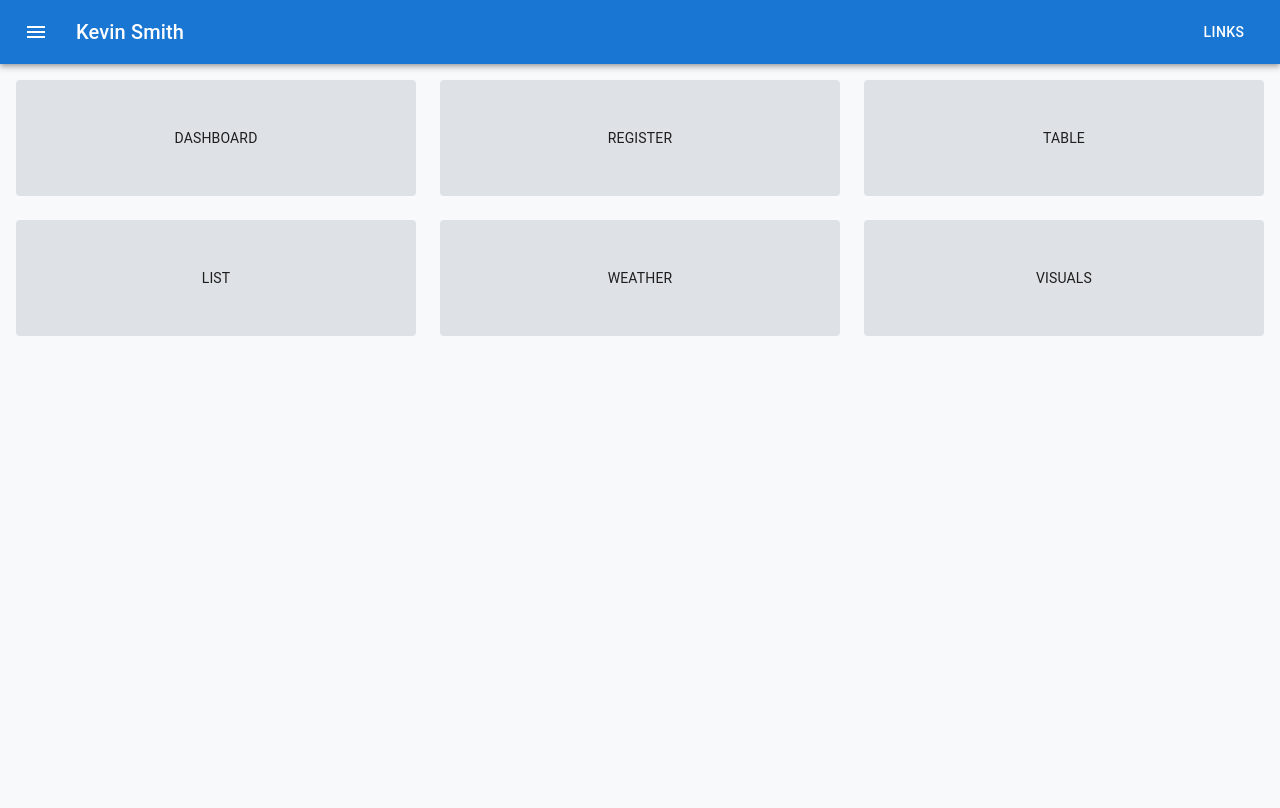
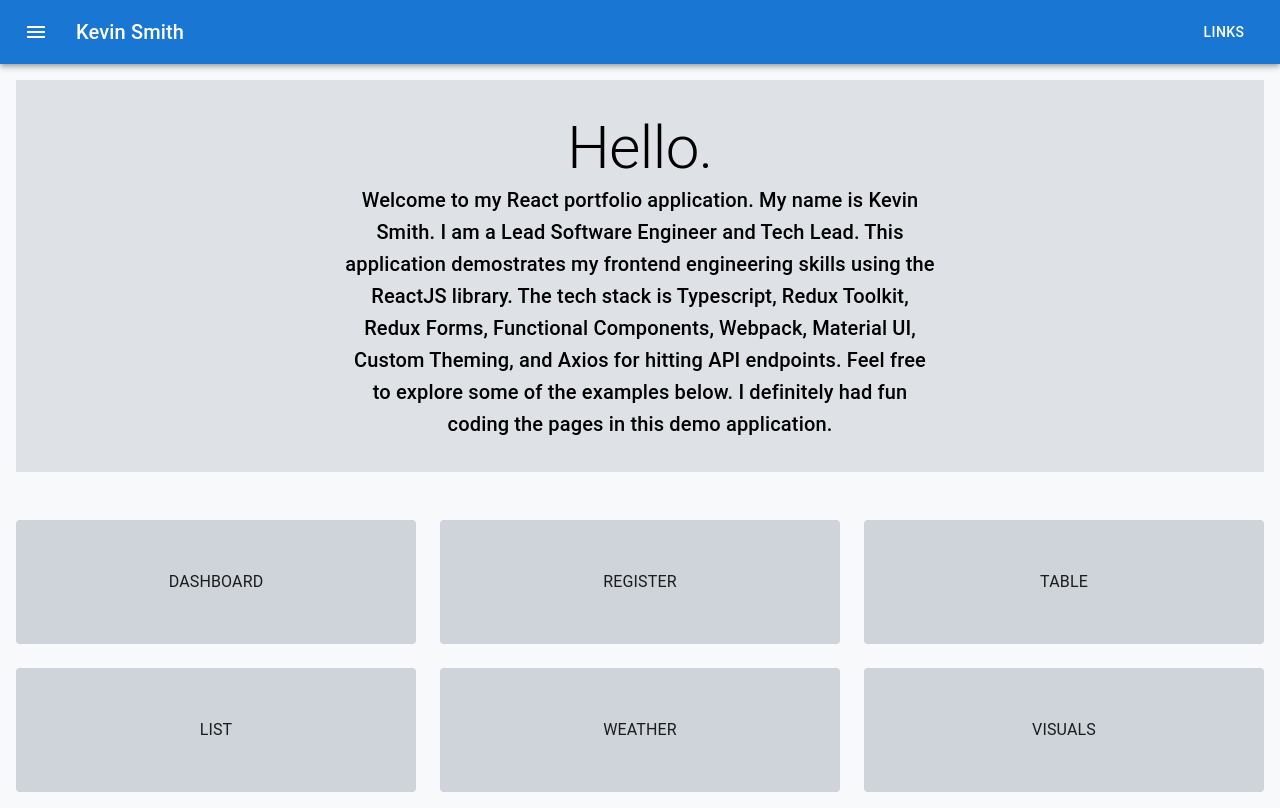
Before and after one commit to ksmith0813/portfolio-ts, a React app: page /home in a window 1280 px wide. Built offline with nearby package versions, Linux system fonts and the light colour scheme.

Commit message:
added styled components to home page

```diff
--- a/src/components/home/home.tsx
+++ b/src/components/home/home.tsx
@@ -1,12 +1,27 @@
 import { useNavigate } from 'react-router-dom'
 import { styled } from '@mui/material/styles'
-import { Grid, Paper } from '@mui/material'
+import { Box, Grid, Paper, Typography } from '@mui/material'
 
 const pageLinks = ['dashboard', 'register', 'table', 'list', 'weather', 'visuals']
 
-const StyledPaper = styled(Paper)(({ theme }) => ({
-  ...theme.typography.body2,
+const StyledContainerBox = styled(Box)({
+  display: 'flex',
+  justifyContent: 'center',
+  flexDirection: 'column',
+  alignItems: 'center',
   backgroundColor: '#dee2e6',
+  marginBottom: '3rem',
+  textAlign: 'center',
+  padding: '2rem',
+})
+
+const StyledGreetingBox = styled(Box)({
+  maxWidth: '50%',
+})
+
+const StyledLinkPaper = styled(Paper)(({ theme }) => ({
+  ...theme.typography.subtitle1,
+  backgroundColor: '#ced4da',
   padding: theme.spacing(6),
   textAlign: 'center',
   textTransform: 'uppercase',
@@ -23,14 +38,28 @@ export const Home = () => {
   const onItemClick = (page: string) => navigate(`../${page}`)
 
   return (
+    <>
+      <StyledContainerBox>
+        <StyledGreetingBox>
+          <Typography variant='h2'>Hello.</Typography>
+          <Typography variant='h6'>
+            Welcome to my React portfolio application. My name is Kevin Smith. I am a Lead Software Engineer and Tech
+            Lead. This application demostrates my frontend engineering skills using the ReactJS library. The tech stack
+            is Typescript, Redux Toolkit, Redux Forms, Functional Components, Webpack, Material UI, Custom Theming, and
+            Axios for hitting API endpoints. Feel free to explore some of the examples below. I definitely had fun
+            coding the pages in this demo application.
+          </Typography>
+        </StyledGreetingBox>
+      </StyledContainerBox>
       <Grid container spacing={{ xs: 2, md: 3 }} columns={{ xs: 4, sm: 8, md: 12 }}>
         {pageLinks.map((pageLink, index) => (
           <Grid item xs={2} sm={4} md={4} key={index}>
-          <StyledPaper elevation={0} onClick={() => onItemClick(pageLink)}>
+            <StyledLinkPaper elevation={0} onClick={() => onItemClick(pageLink)}>
               {pageLink}
-          </StyledPaper>
+            </StyledLinkPaper>
           </Grid>
         ))}
       </Grid>
+    </>
   )
 }
```
Lines whose indentation alone changed are shown as unchanged.
